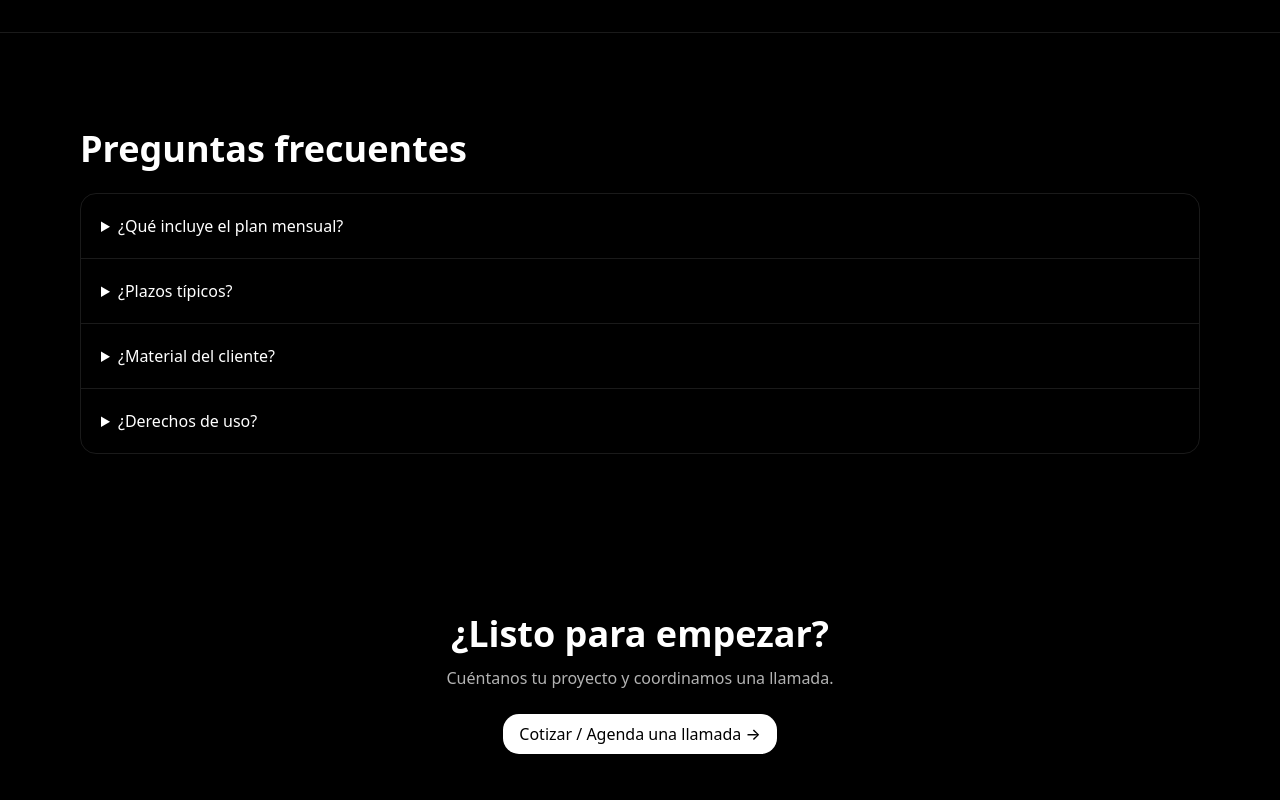
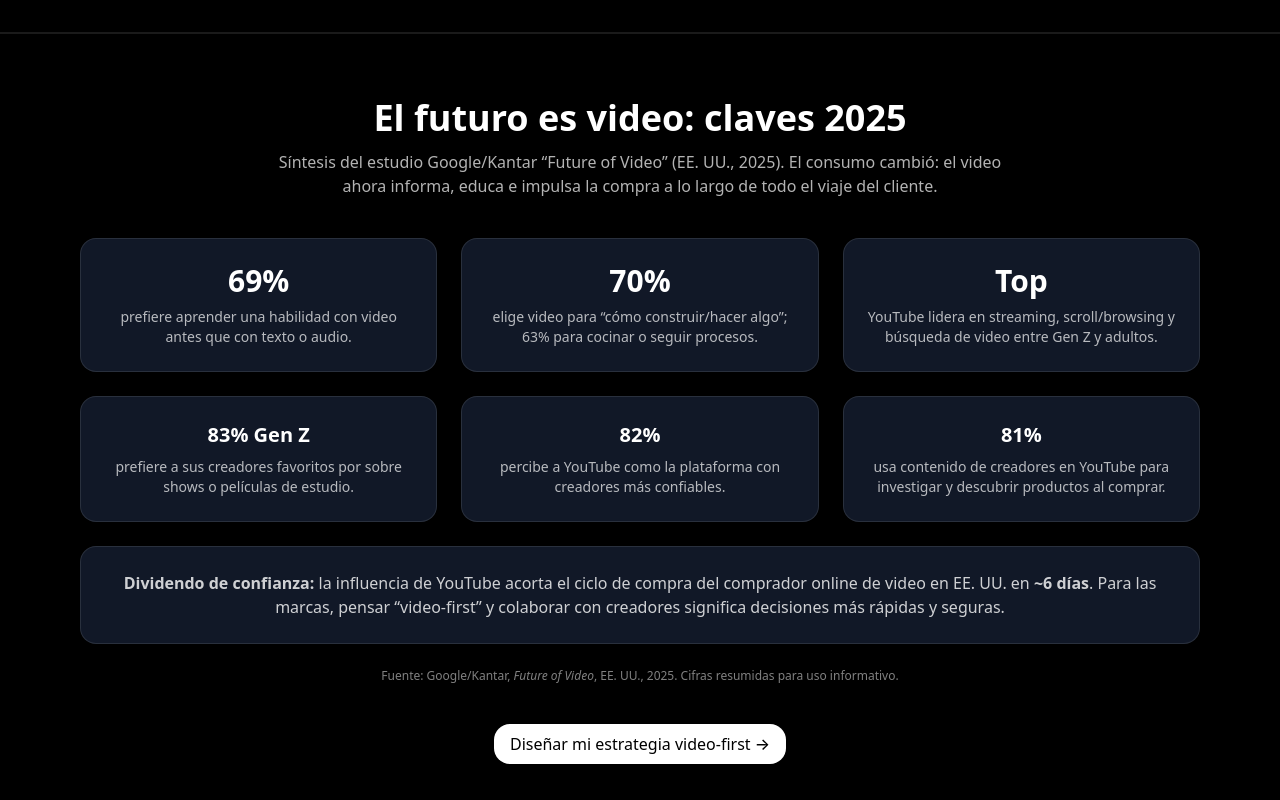
Before and after one commit to TronxGroup/Dekaelo-Media, a Next.js app: page / in a window 1280 px wide. Shown: the part 2520-3320 px from the top of the page. Built offline with nearby package versions, Linux system fonts and the light colour scheme.

Commit message:
Update page.tsx

```diff
--- a/app/page.tsx
+++ b/app/page.tsx
@@ -1,7 +1,7 @@
+// app/page.tsx
 import { VideoEmbed } from './components/VideoEmbed';
 import { ClientLogos } from './components/ClientLogos';
 // import { Gallery } from './components/Gallery'; // ← removido
-import { FAQ } from './components/FAQ';
 import Link from 'next/link';
 import Image from 'next/image';
 
@@ -144,7 +144,58 @@ export default function Page() {
         </div>
       </section>
 
-      <FAQ />
+      {/* --- NUEVA SECCIÓN (reemplaza FAQ) --- */}
+      <section id="video-first" className="bg-black/40 border-t border-b border-white/10">
+        <div className="container py-16">
+          <h2 className="h2 text-center">El futuro es video: claves 2025</h2>
+          <p className="text-center text-white/70 max-w-3xl mx-auto mt-3">
+            Síntesis del estudio Google/Kantar “Future of Video” (EE. UU., 2025). El consumo cambió:
+            el video ahora informa, educa e impulsa la compra a lo largo de todo el viaje del cliente.
+          </p>
+
+          <div className="grid md:grid-cols-3 gap-6 mt-10">
+            {[
+              { n: '69%', d: 'prefiere aprender una habilidad con video antes que con texto o audio.' },
+              { n: '70%', d: 'elige video para “cómo construir/hacer algo”; 63% para cocinar o seguir procesos.' },
+              { n: 'Top', d: 'YouTube lidera en streaming, scroll/browsing y búsqueda de video entre Gen Z y adultos.' },
+            ].map((k) => (
+              <div key={k.n} className="p-6 rounded-2xl bg-gray-900 border border-white/10 text-center">
+                <div className="text-3xl font-extrabold text-white">{k.n}</div>
+                <div className="text-white/70 mt-2 text-sm">{k.d}</div>
+              </div>
+            ))}
+          </div>
+
+          <div className="grid md:grid-cols-3 gap-6 mt-6">
+            {[
+              { n: '83% Gen Z', d: 'prefiere a sus creadores favoritos por sobre shows o películas de estudio.' },
+              { n: '82%', d: 'percibe a YouTube como la plataforma con creadores más confiables.' },
+              { n: '81%', d: 'usa contenido de creadores en YouTube para investigar y descubrir productos al comprar.' },
+            ].map((k) => (
+              <div key={k.n} className="p-6 rounded-2xl bg-gray-900 border border-white/10 text-center">
+                <div className="text-xl font-extrabold text-white">{k.n}</div>
+                <div className="text-white/70 mt-2 text-sm">{k.d}</div>
+              </div>
+            ))}
+          </div>
+
+          <div className="mt-6 p-6 rounded-2xl bg-gray-900 border border-white/10 text-center">
+            <p className="text-white/80">
+              <strong>Dividendo de confianza:</strong> la influencia de YouTube acorta el ciclo de compra del
+              comprador online de video en EE. UU. en <strong>~6 días</strong>. Para las marcas, pensar “video-first”
+              y colaborar con creadores significa decisiones más rápidas y seguras.
+            </p>
+          </div>
+
+          <p className="text-center text-white/50 text-xs mt-6">
+            Fuente: Google/Kantar, <em>Future of Video</em>, EE. UU., 2025. Cifras resumidas para uso informativo.
+          </p>
+
+          <div className="text-center mt-10">
+            <Link href="/contacto#form" className="btn">Diseñar mi estrategia video-first →</Link>
+          </div>
+        </div>
+      </section>
 
       {/* Reemplazo orientado a conversión */}
       <section className="container py-16">
```
